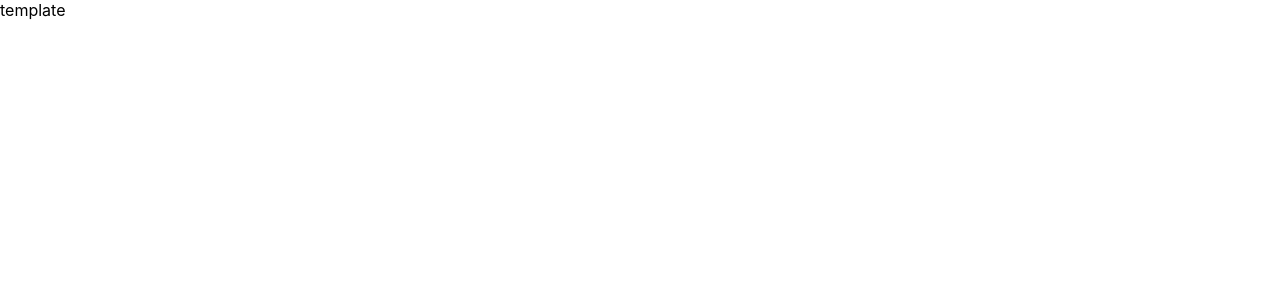
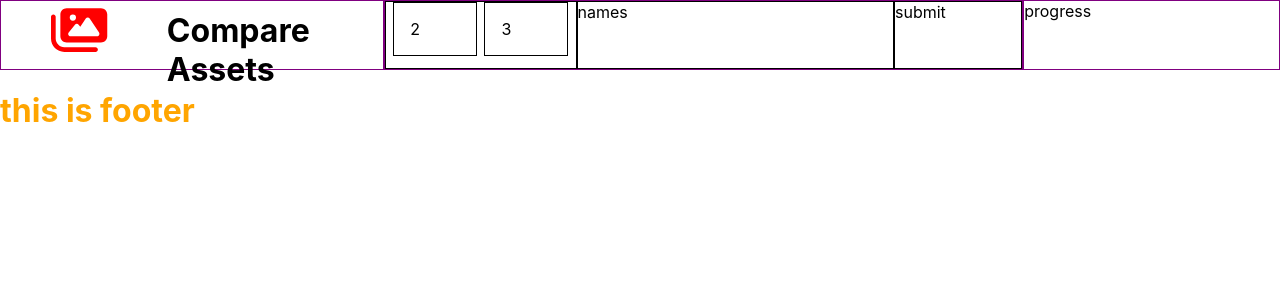
Before and after one commit to j1yang/three-js, a React (Create React App) app in the folder asset-tinder/: page / in a window 1280 px wide. Shown: the top 300 px of the page. Built offline with nearby package versions, Linux system fonts and the light colour scheme.

Commit message:
header, footer

```diff
--- a/asset-tinder/src/App.js
+++ b/asset-tinder/src/App.js
@@ -1,8 +1,13 @@
 import './App.css';
+import Footer from './components/footer/footer';
+import Header from './components/header/header';
 
 function App() {
   return (
-    <div>template</div>
+    <>
+      <Header/>
+      <Footer/>
+    </>
   );
 }
 
--- /dev/null
+++ b/asset-tinder/src/components/footer/footer.jsx
@@ -0,0 +1,10 @@
+import React from 'react';
+import styles from './footer.module.css';
+const Footer = (props) => {
+
+  return(
+    <h1 className={styles.title}>this is footer</h1>
+  );
+};
+
+export default Footer;
--- /dev/null
+++ b/asset-tinder/src/components/footer/footer.module.css
@@ -0,0 +1,3 @@
+.title{
+  color: orange;
+}
--- /dev/null
+++ b/asset-tinder/src/components/header/header.jsx
@@ -0,0 +1,30 @@
+import React from 'react';
+import styles from './header.module.css';
+
+const Header = (props) => {
+  return(
+    <div className={styles.header}>
+      <div className={styles.title}>
+        <div className={styles.logo}><i  class="fa-solid fa-images"></i></div>
+        <h1 className={styles.name}>Compare Assets</h1>
+      </div>
+      <div className={styles.settings}>
+        <div className={styles.numPic}>
+          <div className={styles.two}>2</div>
+          <div className={styles.three}>3</div>
+        </div>
+        <div className={styles.colNames}>
+          names
+        </div>
+        <div className={styles.enter}>
+          submit
+        </div>
+      </div>
+      <div className={styles.progress}>
+        progress
+      </div>
+    </div>
+  );
+};
+
+export default Header;
--- /dev/null
+++ b/asset-tinder/src/components/header/header.module.css
@@ -0,0 +1,62 @@
+.header{
+  display: flex;
+  height: 70px;
+}
+
+.title{
+  width: 30%;
+  display: flex;
+  border: 1px solid purple;
+}
+
+.logo{
+  font-size: 50px;
+  color: red;
+  padding: 0 1em;
+}
+
+.name{
+  margin: 0.3em;
+}
+
+.settings{
+  width: 50%;
+  border: 1px solid purple;
+  display: flex;
+  justify-content: space-evenly;
+}
+
+.numPic{
+  width: 30%;
+  display: flex;
+  border:1px solid black;
+  justify-content: space-evenly;
+}
+
+.two{
+  width: 50px;
+  height: 20px;
+  padding: 1em;
+  border: 1px solid black;
+}
+.three{
+  width: 50px;
+  height: 20px;
+  padding: 1em;
+  border: 1px solid black;
+}
+
+.colNames{
+  width: 50%;
+  border:1px solid black
+}
+
+.enter{
+  width: 20%;
+  border:1px solid black
+}
+
+.progress{
+  width: 20%;
+  border: 1px solid purple;
+}
```
